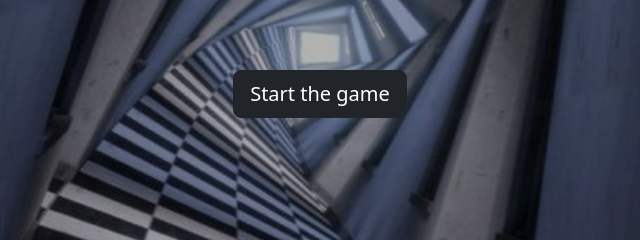
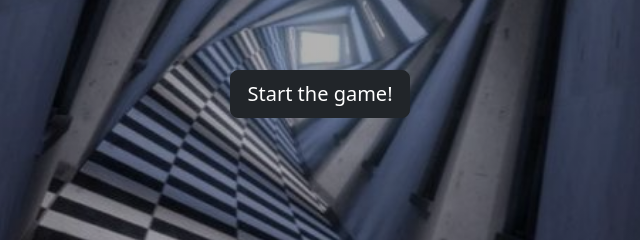
Before and after one commit to ludofiocchetta-glitch/Enigma, a plain HTML site: page index.html in a window 1280 px wide. Shown: the part 352-592 px from the top of the page, 320-960 px from the left. Drawn offline with Linux system fonts and the light colour scheme; a web font is replaced by a local one.

```diff
--- a/index.html
+++ b/index.html
@@ -11,7 +11,7 @@
 <body>
     <div class="sfondo">
         <h1 style> Enigma </h1>
-        <button type="button" class="btn btn-dark btn-lg"> Start the game </button>
+        <button type="button" class="btn btn-dark btn-lg"> Start the game! </button>
     </div>
 </body>
 </html>
```
